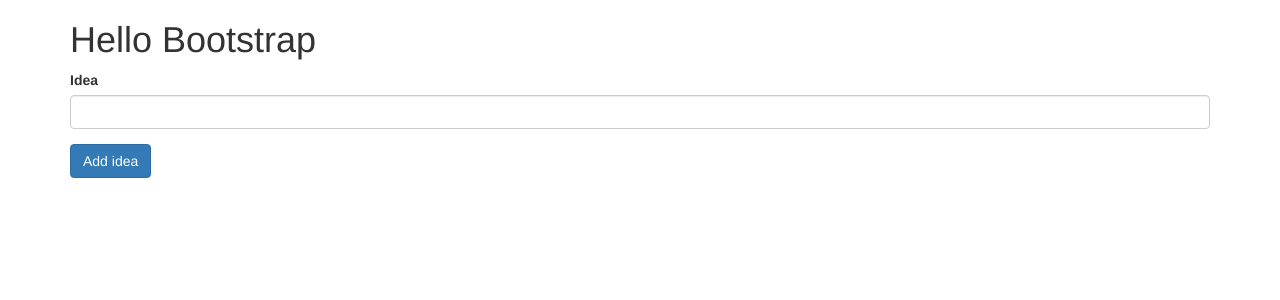
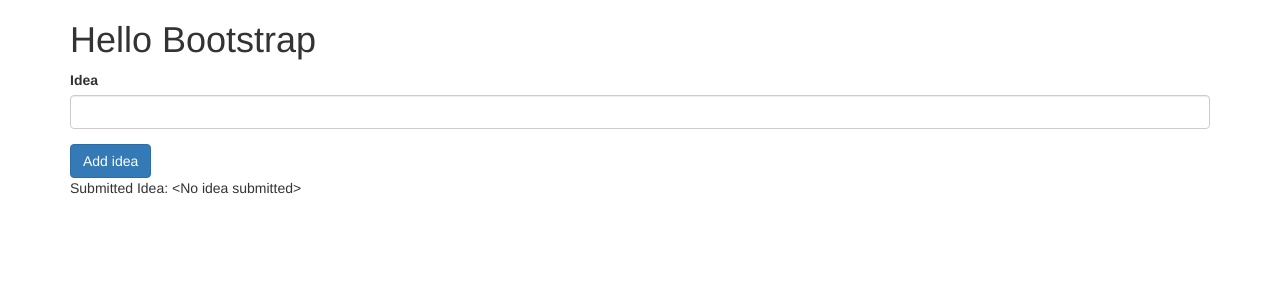
Before and after one commit to ammarnajjar/note-taking, a Flask app: page / in a window 1280 px wide. Shown: the top 300 px of the page. Run offline with Flask 2, Linux system fonts and the light colour scheme; some libraries are stand-ins or nearby versions.

Commit message:
form just returns the input idea back to the page.

```diff
--- a/app.py
+++ b/app.py
@@ -27,10 +27,13 @@ def create_app():
 
 app = create_app()
 
-@app.route("/")
+@app.route("/", methods=['GET', 'POST'])
 def hello():
     form = IdeaForm()
-    return render_template("index.html", form=form)
+    submitted_idea = '<No idea submitted>'
+    if form.validate_on_submit():
+        submitted_idea = form.idea.data
+    return render_template('index.html', form=form, submitted_idea=submitted_idea)
 
 if __name__ == "__main__":
     app.run(debug=True)
--- a/templates/index.html
+++ b/templates/index.html
@@ -7,5 +7,6 @@
 <div class="container">
 	<h1>Hello Bootstrap</h1>
 	{{ wtf.quick_form(form, button_map={'submit_button': 'primary'}) }}
+	<p> Submitted Idea: {{ submitted_idea }} </p>
 </div>
 {% endblock %}
```
